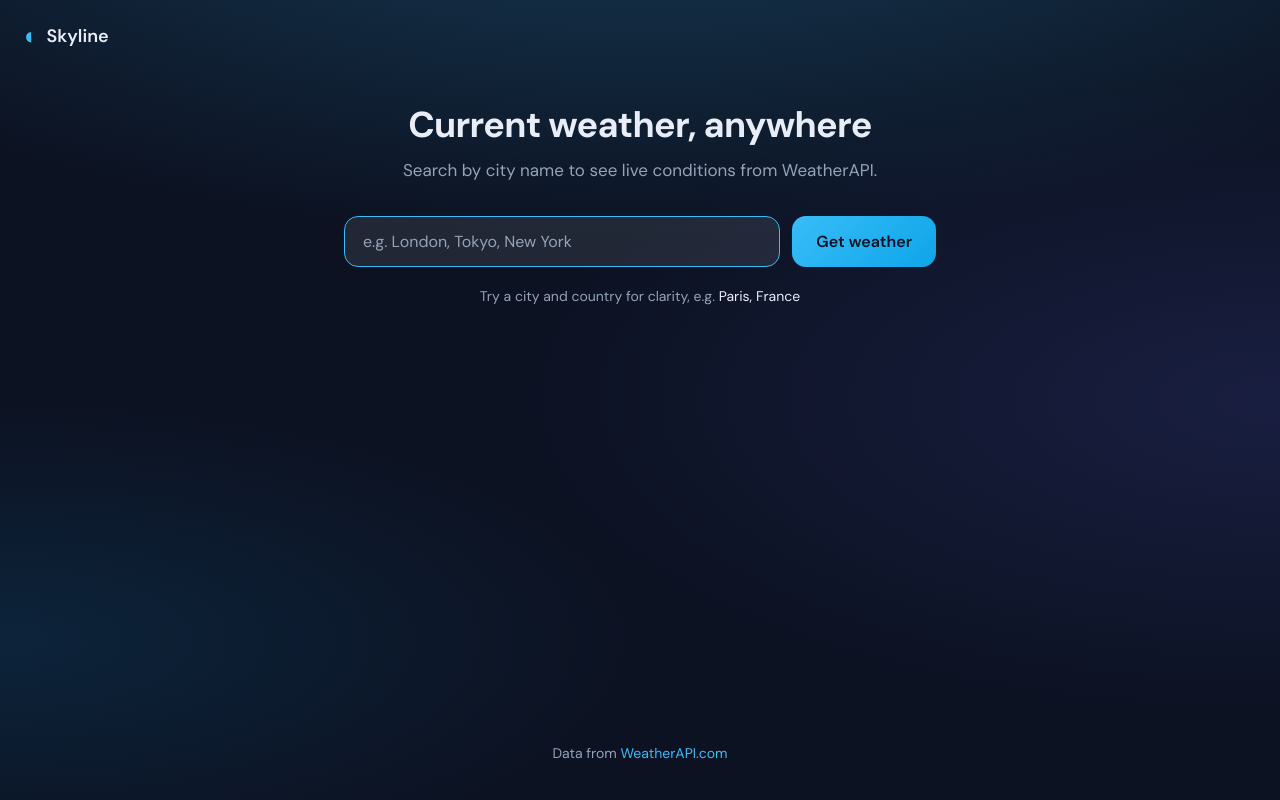
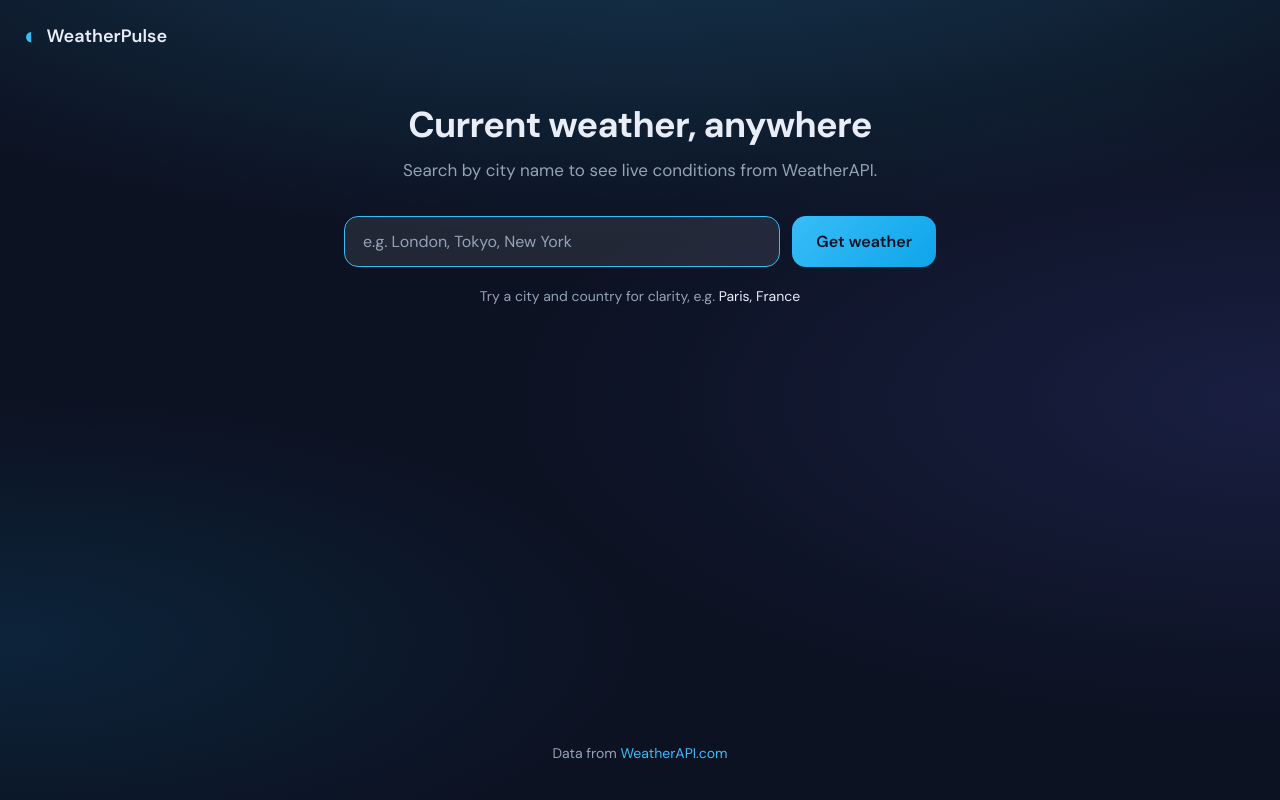
Before and after one commit to licetrosales/applied-ai-automation, a Flask app: page / in a window 1280 px wide. Run offline with Flask 3, Linux system fonts and the light colour scheme.

Commit message:
docs: change name of the logo

```diff
--- a/projects/weather-app/templates/base.html
+++ b/projects/weather-app/templates/base.html
@@ -20,7 +20,7 @@
     <header class="site-header">
       <a href="{{ url_for('home') }}" class="brand">
         <span class="brand-icon" aria-hidden="true">◐</span>
-        <span class="brand-text">Skyline</span>
+        <span class="brand-text">WeatherPulse</span>
       </a>
     </header>
 
```
